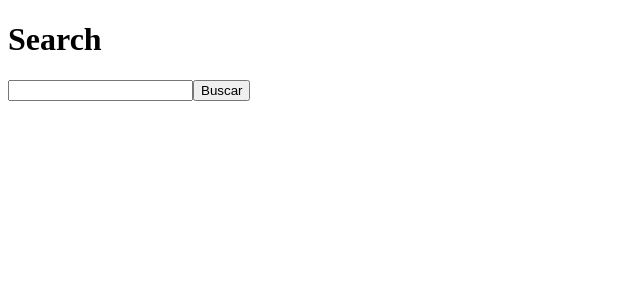
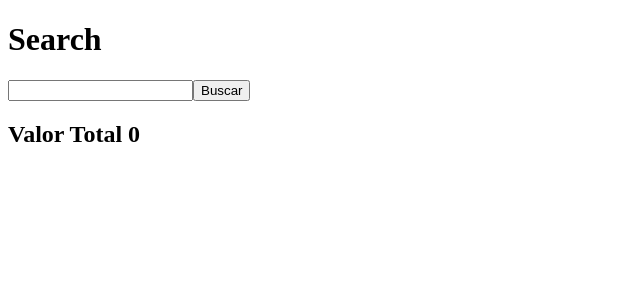
Before and after one commit to ElijahJunnior/Ignite-reactjs-12-Perfreact, a Next.js app: page / in a window 1280 px wide. Shown: the top 300 px of the page, without its empty margins (0-640 px from the left). Built offline with nearby package versions, Linux system fonts and the light colour scheme.

Commit message:
useMemo example

```diff
--- a/package.json
+++ b/package.json
@@ -15,11 +15,11 @@
     "react-dom": "18.1.0"
   },
   "devDependencies": {
-    "json-server": "^0.17.0",
     "@types/node": "^17.0.31",
     "@types/react": "^18.0.8",
     "eslint": "8.14.0",
     "eslint-config-next": "12.1.6",
+    "json-server": "^0.17.0",
     "typescript": "^4.6.4"
   }
 }
--- a/pages/_document.tsx
+++ b/pages/_document.tsx
@@ -5,7 +5,6 @@ export default class MyDocument extends Document {
         return (
             <Html>
                 <Head>
-                    <title>title of project</title>
                 </Head>
                 <body>
                     <Main />
--- a/pages/components/SearchResults.tsx
+++ b/pages/components/SearchResults.tsx
@@ -1,3 +1,4 @@
+import { useMemo } from "react"
 import { ProductItem } from "./ProductItem"
 
 type SearchResultsProps = {
@@ -10,8 +11,19 @@ type SearchResultsProps = {
 
 export function SearchResults({ results }: SearchResultsProps) {
 
+  // const totalPrice = results?.reduce((acc, cur) => {
+  //   return acc + cur.price
+  // }, 0) || 0
+
+  const totalPrice = useMemo(() => {
+    return results?.reduce((acc, cur) => {
+      return acc + cur.price
+    }, 0) || 0
+  }, [results])
+
   return (
     <div>
+      <h2> Valor Total {totalPrice}</h2>
       {
         results.map(product => (
           <ProductItem key={product.id} product={product} />
--- a/pages/index.tsx
+++ b/pages/index.tsx
@@ -1,10 +1,16 @@
 import { FormEvent, useState } from "react"
 import { SearchResults } from "./components/SearchResults";
+
+type Product = {
+  id: number,
+  price: number,
+  title: string
+}
 
 export default function Home() {
 
   const [search, setSearch] = useState('');
-  const [results, setResults] = useState([]);
+  const [results, setResults] = useState<Product[]>([]);
 
   async function submitHandle(event: FormEvent) {
 
```
Also changed, not shown: 1 other file (tests, documents, lock files or other folders).
